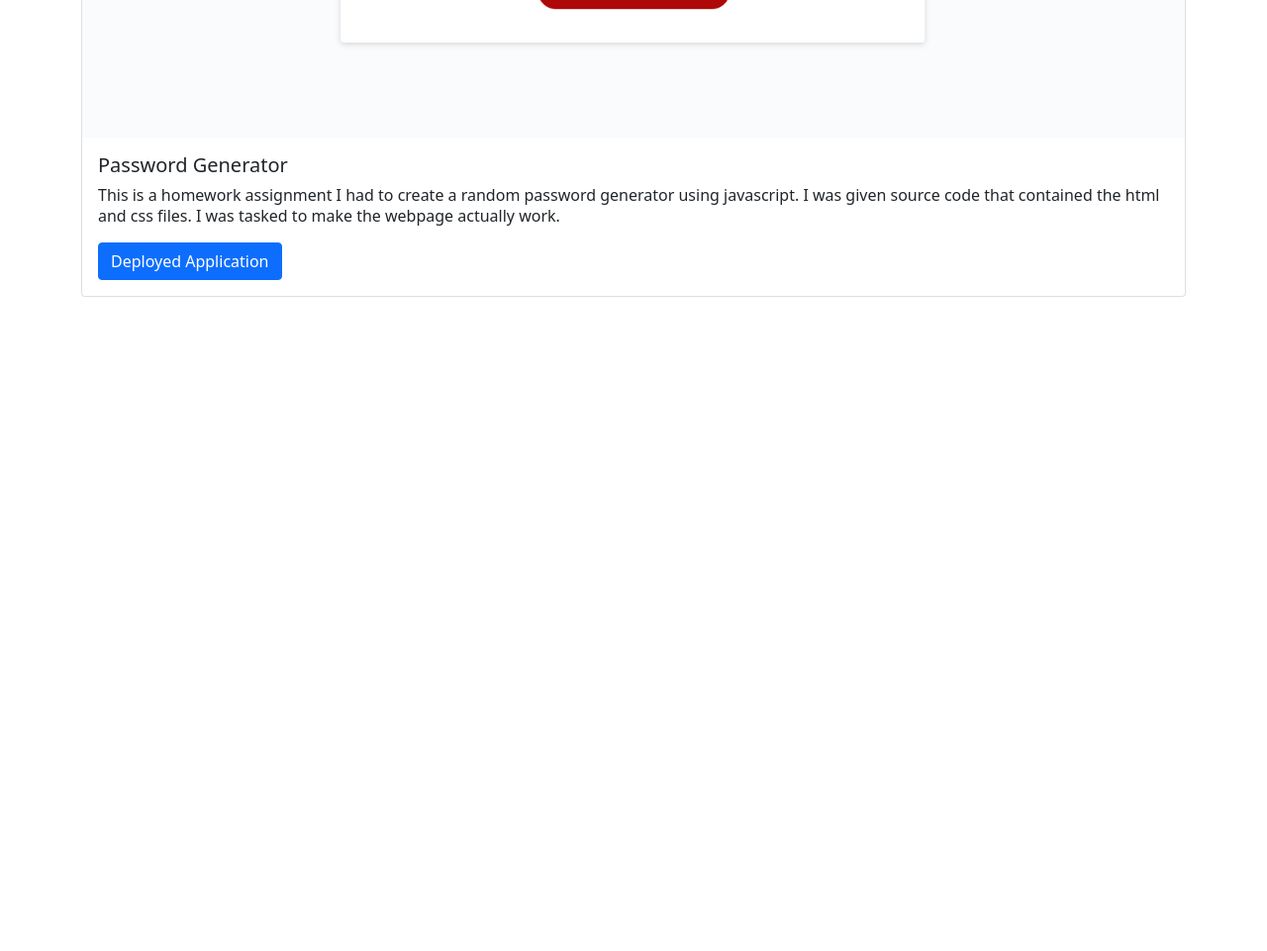
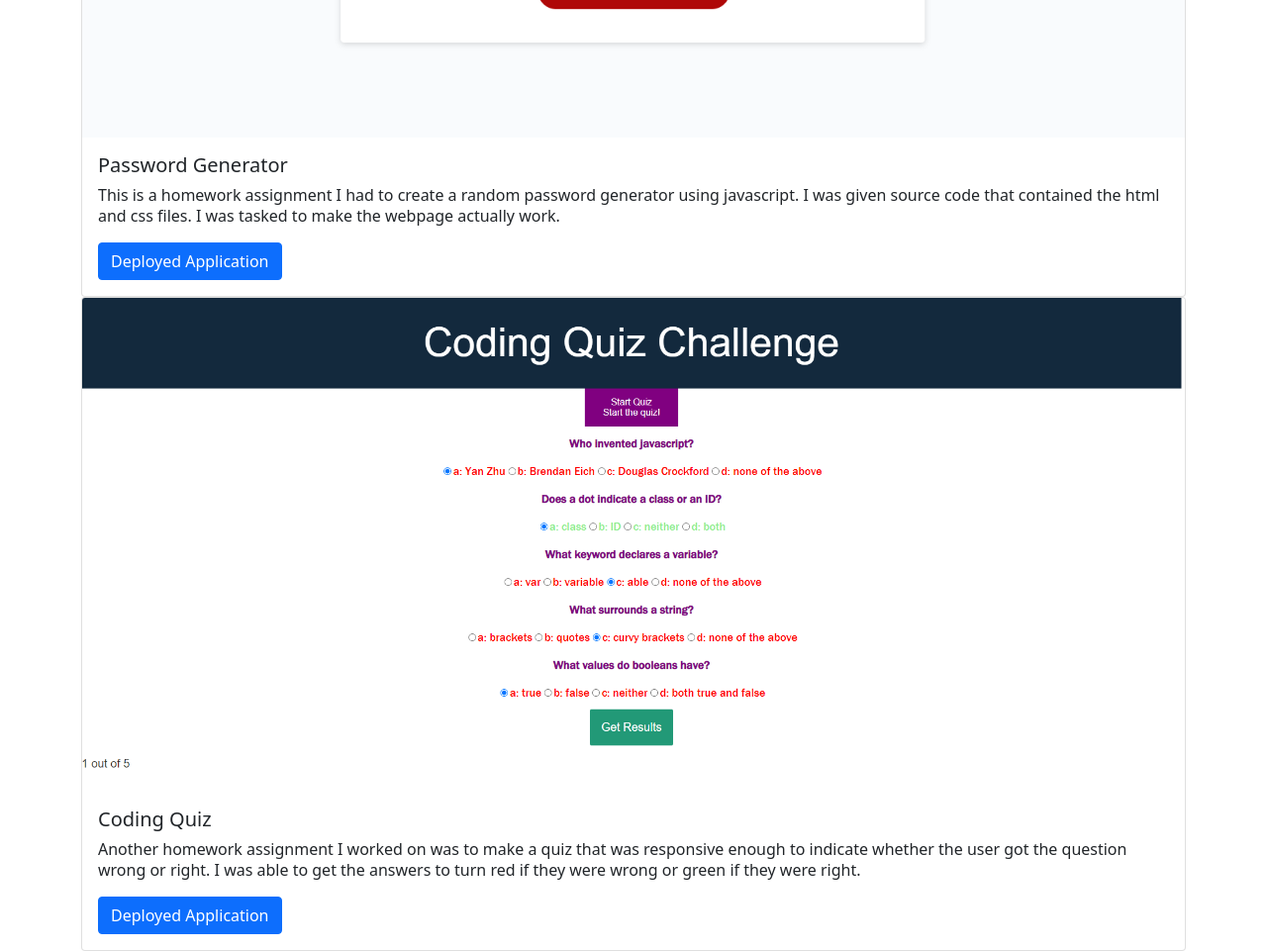
Before and after one commit to jagatston/Updated-Portfolio, a plain HTML site: page index.html in a window 1280 px wide. Shown: the part 1795-2756 px from the top of the page at 99% size. Before the commit the page ends 2095 px from the top, so only its background shows below. Drawn offline with nearby package versions, Linux system fonts and the light colour scheme.

Commit message:
added final changes and worked on the readme

```diff
--- a/index.html
+++ b/index.html
@@ -21,8 +21,8 @@
       <h1>Jonathan Agatston</h1>
       <nav>
         <ul>
-          <li><a href="https://github.com/jagatston">Projects</a></li>
-          <li><a href="https://www.linkedin.com/in/jonathan-agatston-26333520b/">Contact Me</a></li>
+          <li><a href="https://github.com/jagatston">Github</a></li>
+          <li><a href="https://www.linkedin.com/in/jonathan-agatston-26333520b/">LinkedIn</a></li>
         </ul>
       </nav>
     </header>
@@ -61,6 +61,18 @@
           <a href="https://jagatston.github.io/JS-Password-Generator/" class="btn btn-primary">Deployed Application</a>
         </div>
       </div>
+      <div class="card">
+        <img src="assets/images/quiz.png" class="card-img-top" alt="JS password generator">
+        <div class="card-body">
+          <h5 class="card-title">Coding Quiz</h5>
+          <p class="card-text">
+            Another homework assignment I worked on was to make a quiz that was
+            responsive enough to indicate whether the user got the question wrong
+            or right. I was able to get the answers to turn red if they were wrong
+            or green if they were right.</p>
+          <a href="https://jagatston.github.io/Coding-Quiz/" class="btn btn-primary">Deployed Application</a>
+        </div>
+      </div>
       </div>
       </div>
 
```
Also changed, not shown: assets/images/portfolio.png (added), assets/images/quiz.png (added), 1 other file.
